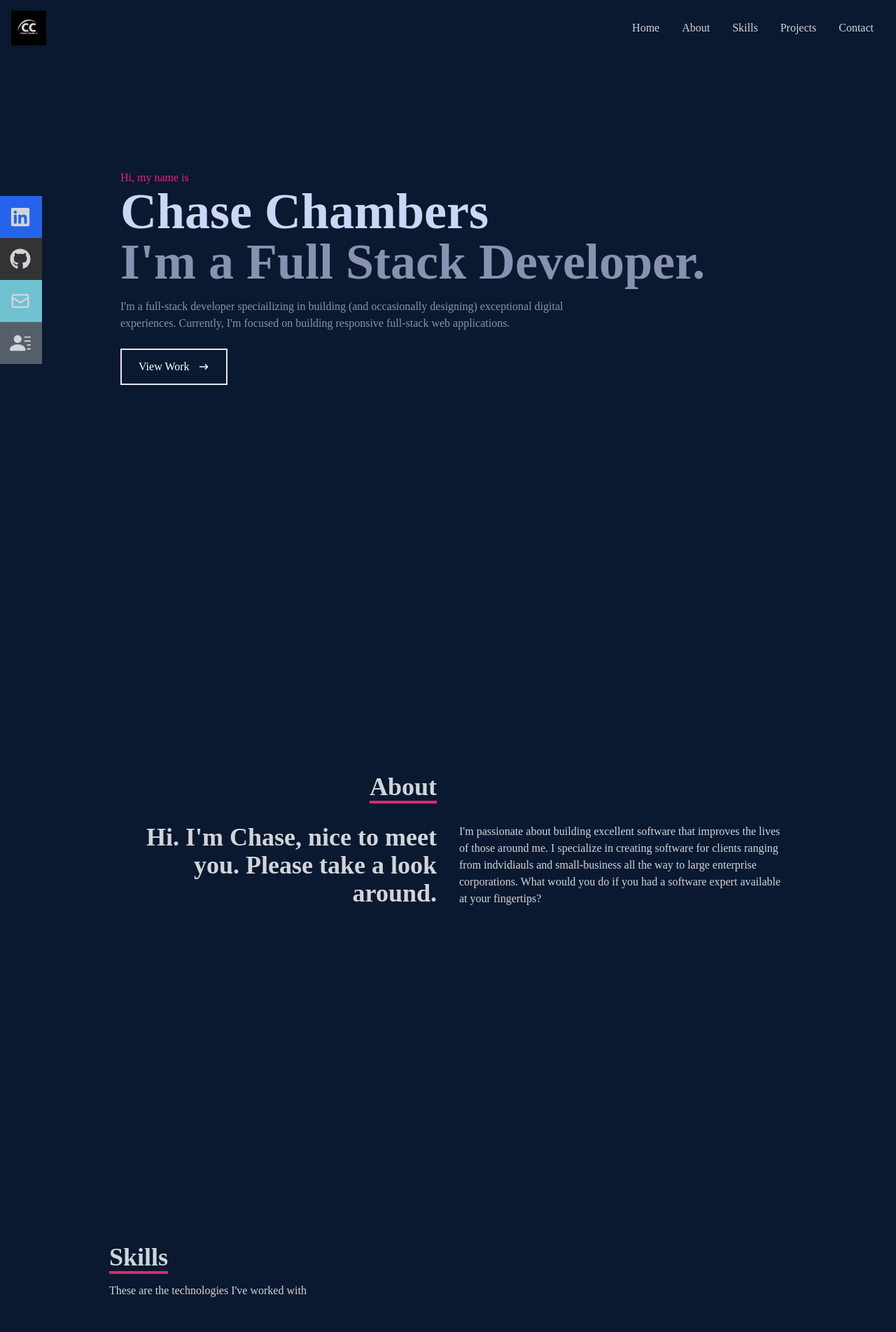
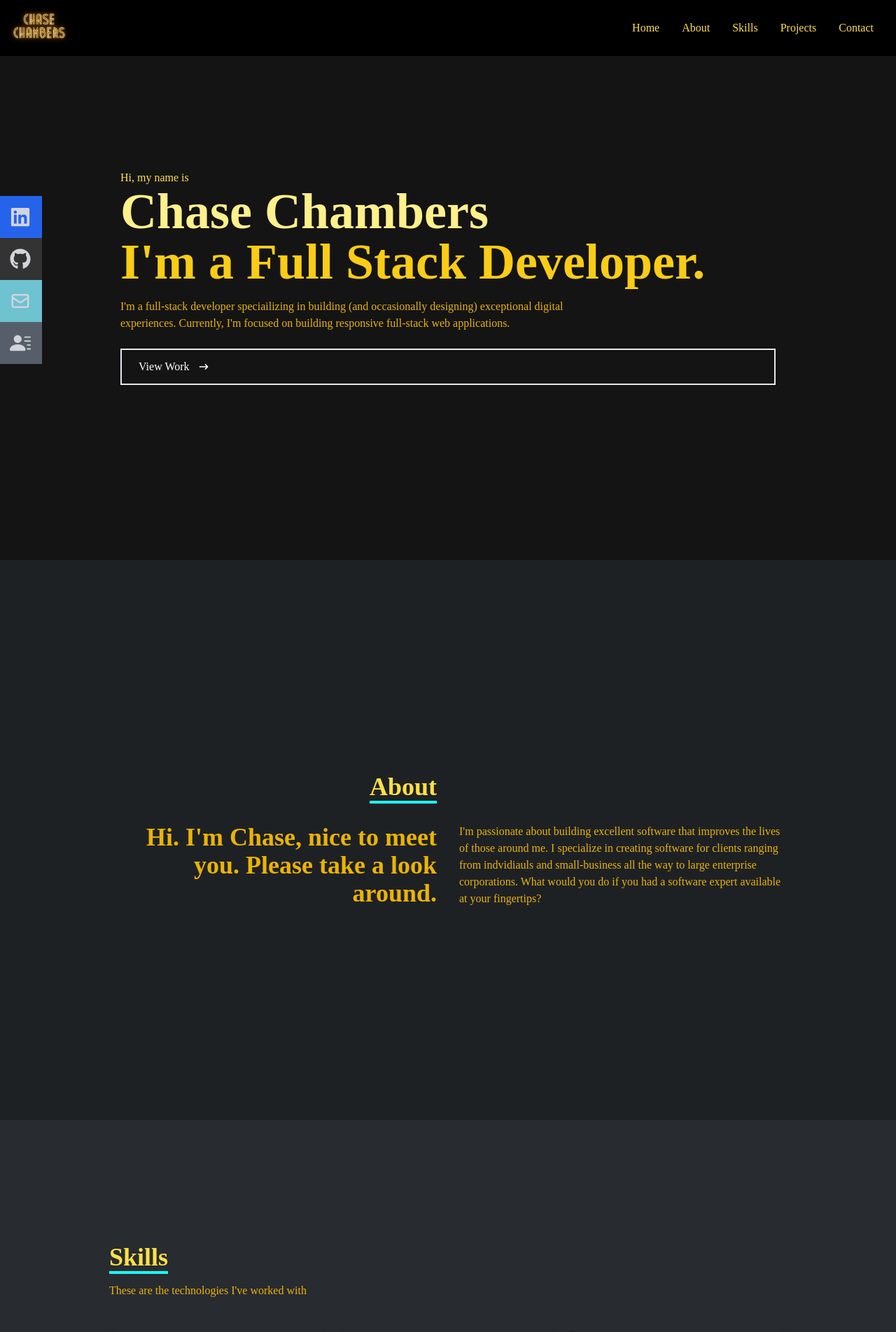
Before and after one commit to chasechambers/fullstack-portfolio, a React (Create React App) app: page / in a window 1280 px wide. Shown: the top 1903 px of the page at 70% size. Built offline with nearby package versions, Linux system fonts and the light colour scheme; the HTML template or start-up script is replaced by a standard one.

Commit message:
Updated color scheme

```diff
--- a/src/components/About.jsx
+++ b/src/components/About.jsx
@@ -1,20 +1,20 @@
 const About = () => {
   return (
-    <div name='about' className='w-full h-screen bg-[#0a192f] text-gray-300'>
+    <div name='about' className='w-full h-screen bg-[#1e2124] text-yellow-300'>
       <div className='flex flex-col justify-center items-center w-full h-full'>
         <div className='max-w-[1000px] w-full grid grid-cols-2 gap-8'>
           <div className='sm:text-right pb-8 pl-4'>
-            <p className='text-4xl font-bold inline border-b-4 border-pink-600'>
+            <p className='text-4xl font-bold inline border-b-4 border-[#18fff9]'>
               About
             </p>
           </div>
           <div></div>
         </div>
         <div className='max-w-[1000px] w-full grid sm:grid-cols-2 gap-8 px-4'>
-          <div className='sm:text-right text-4xl font-bold '>
+          <div className='sm:text-right text-4xl font-bold text-yellow-500'>
             <p>Hi. I'm Chase, nice to meet you. Please take a look around.</p>
           </div>
-          <div>
+          <div className='text-yellow-500'>
             <p>
               I'm passionate about building excellent software that improves the
               lives of those around me. I specialize in creating software for
--- a/src/components/Contact.jsx
+++ b/src/components/Contact.jsx
@@ -4,38 +4,38 @@ const Contact = () => {
   return (
     <div
       name='contact'
-      className='w-full h-screen bg-[#0a192f] flex justify-center items-center p-4'>
+      className='w-full h-screen bg-[#424549] flex justify-center items-center p-4'>
       <form
         method='POST'
         action='https://getform.io/f/5b64bad7-b13a-4b76-b87e-307b5c814b06'
         className='flex flex-col max-w-[600px] w-full'>
         <div className='pb-8'>
-          <p className='text-4xl font-bold inline border-b-4 border-pink-600 text-gray-300'>
+          <p className='text-4xl font-bold inline border-b-4 border-[#18fff9] text-yellow-300'>
             Contact
           </p>
-          <p className='text-gray-300 py-4'>
-            // Submit the form below or shoot me an email -
+          <p className='text-yellow-500 py-4'>
+            Submit the form below or shoot me an email -
             chambers.chase@gmail.com
           </p>
         </div>
         <input
-          className='bg-[#ccd6f6] p-2'
+          className='bg-gray-200 p-2'
           type='text'
           placeholder='Name'
           name='name'
         />
         <input
-          className='my-4 p-2 bg-[#ccd6f6]'
+          className='my-4 p-2 bg-gray-200'
           type='text'
           placeholder='Email'
           name='email'
         />
         <textarea
-          className='bg-[#ccd6f6] p-2'
+          className='bg-gray-200 p-2'
           name='message'
           rows='10'
           placeholder='Message'></textarea>
-        <button className='text-white border-2 hover:bg-pink-600 hover:border-pink-600 px-4 py-3 my-8 mx-auto flex items-center'>
+        <button className='text-white border-2 hover:bg-yellow-600 hover:border-yellow-300 px-4 py-3 my-8 mx-auto flex items-center'>
           Let's Collaborate
         </button>
       </form>
--- a/src/components/Home.jsx
+++ b/src/components/Home.jsx
@@ -1,28 +1,32 @@
 import { HiArrowNarrowRight } from 'react-icons/hi';
+import { Link } from 'react-scroll';
+
 export const Home = () => {
   return (
-    <div name='home' className='w-full h-screen bg-[#0a192f]'>
+    <div name='home' className='w-full h-screen bg-[#141415]'>
       {/* Container */}
       <div className='max-w-[1000px] mx-auto px-8 flex flex-col justify-center h-full'>
-        <p className='text-pink-600'>Hi, my name is</p>
-        <h1 className='text-4xl sm:text-7xl font-bold text-[#ccd6f6]'>
+        <p className='text-yellow-300'>Hi, my name is</p>
+        <h1 className='text-4xl sm:text-7xl font-bold text-yellow-200'>
           Chase Chambers
         </h1>
-        <h2 className='text-4xl sm:text-7xl font-bold text-[#8892b0]'>
+        <h2 className='text-4xl sm:text-7xl font-bold text-yellow-400'>
           I'm a Full Stack Developer.
         </h2>
-        <p className='text-[#8892b0] py-4 max-w-[700px]'>
+        <p className='text-yellow-500 py-4 max-w-[700px]'>
           I'm a full-stack developer speciailizing in building (and occasionally
           designing) exceptional digital experiences. Currently, I'm focused on
           building responsive full-stack web applications.
         </p>
         <div>
-          <button className='text-white group border-2 px-6 py-3 my-2 flex items-center hover:bg-pink-600 hover:border-pink-600'>
+          <Link
+            to='projects'
+            className='text-white group border-2 px-6 py-3 my-2 flex items-center hover:bg-yellow-600 hover:border-yellow-300'>
             View Work
             <span className='group-hover:rotate-90 duration-300'>
               <HiArrowNarrowRight className='ml-3' />
             </span>
-          </button>
+          </Link>
         </div>
       </div>
     </div>
--- a/src/components/Navbar.jsx
+++ b/src/components/Navbar.jsx
@@ -10,37 +10,37 @@ export const Navbar = () => {
   const handleClick = () => setNav(!nav);
 
   return (
-    <div className='fixed w-full h-[80px] flex justify-between items-center px-4 bg-[#0a192f] text-gray-300'>
+    <div className='fixed w-full h-[80px] flex justify-between items-center px-4 bg-[#000000] text-yellow-300'>
       <div>
-        <img src={Logo} alt='Logo' style={{ width: '50px' }} />
+        <img src={Logo} alt='Logo' style={{ width: '80px' }} />
       </div>
 
       {/* Menu */}
       <ul className='hidden md:flex'>
-        <li>
+        <li className='hover:text-[#18fff9]'>
           <Link to='home' smooth={true} duration={500}>
             Home
           </Link>
         </li>
-        <li>
+        <li className='hover:text-[#18fff9]'>
           {' '}
           <Link to='about' smooth={true} duration={500}>
             About
           </Link>
         </li>
-        <li>
+        <li className='hover:text-[#18fff9]'>
           {' '}
           <Link to='skills' smooth={true} duration={500}>
             Skills
           </Link>
         </li>
-        <li>
+        <li className='hover:text-[#18fff9]'>
           {' '}
           <Link to='projects' smooth={true} duration={500}>
             Projects
           </Link>
         </li>
-        <li>
+        <li className='hover:text-[#18fff9]'>
           {' '}
           <Link to='contact' smooth={true} duration={500}>
             Contact
--- a/src/components/ProjectCard.jsx
+++ b/src/components/ProjectCard.jsx
@@ -6,8 +6,8 @@ export const ProjectCard = ({ title, demoUrl, codeUrl, image }) => {
       style={{ backgroundImage: `url(${image})` }}
       className='shadow-lg shadow-[#040c16] group container rounded-md flex justify-center items-center mx-auto content-div'>
       {/* Hover Effects */}
-      <div className='opacity-0 group-hover:opacity-100'>
-        <span className='text-2xl font-bold text-white tracking-wider'>
+      <div className='opacity-0 group-hover:opacity-100 text-center'>
+        <span className='text-2xl font-bold text-gray-700 tracking-wider'>
           {title}
         </span>
         <div className='pt-8 text-center'>
--- a/src/components/Projects.jsx
+++ b/src/components/Projects.jsx
@@ -50,10 +50,10 @@ const Projects = () => {
   return (
     <div
       name='projects'
-      className='w-full md:h-screen text-gray-300 bg-[#0a192f]'>
+      className='w-full md:h-screen text-yellow-500 bg-[#36393e]'>
       <div className='max-w-[1000px] mx-auto p-4 flex flex-col justify-center w-full h-full'>
         <div className='pb-8'>
-          <p className='text-4xl font-bold inline border-b-4 text-gray-300 border-pink-600'>
+          <p className='text-4xl font-bold inline border-b-4 text-yellow-300 border-[#18fff9]'>
             Projects
           </p>
           <p className='py-6'>Check out some of my recent projects</p>
--- a/src/components/Skills.jsx
+++ b/src/components/Skills.jsx
@@ -35,11 +35,11 @@ const skillList = [
 
 const Skills = () => {
   return (
-    <div name='skills' className='w-full h-screen bg-[#0a192f] text-gray-300'>
+    <div name='skills' className='w-full h-screen bg-[#282b30] text-yellow-500'>
       {/* Container */}
       <div className='max-w-[1000px] mx-auto p-4 flex flex-col justify-center w-full h-full'>
         <div>
-          <p className='text-4xl font-bold inline border-b-4 border-pink-600'>
+          <p className='text-4xl font-bold inline border-b-4 text-yellow-300 border-[#18fff9]'>
             Skills
           </p>
           <p className='py-4'>These are the technologies I've worked with</p>
--- a/src/index.css
+++ b/src/index.css
@@ -24,7 +24,7 @@
 .content-div:hover {
   background-image: linear-gradient(
     to right,
-    rgba(112, 157, 255, 0.8),
-    hsla(242, 74%, 61%, 0.8)
+    rgba(251, 245, 67, 1),
+    rgba(255, 189, 0, 0.8)
   ) !important;
 }
```
Also changed, not shown: src/assets/logo.png.
